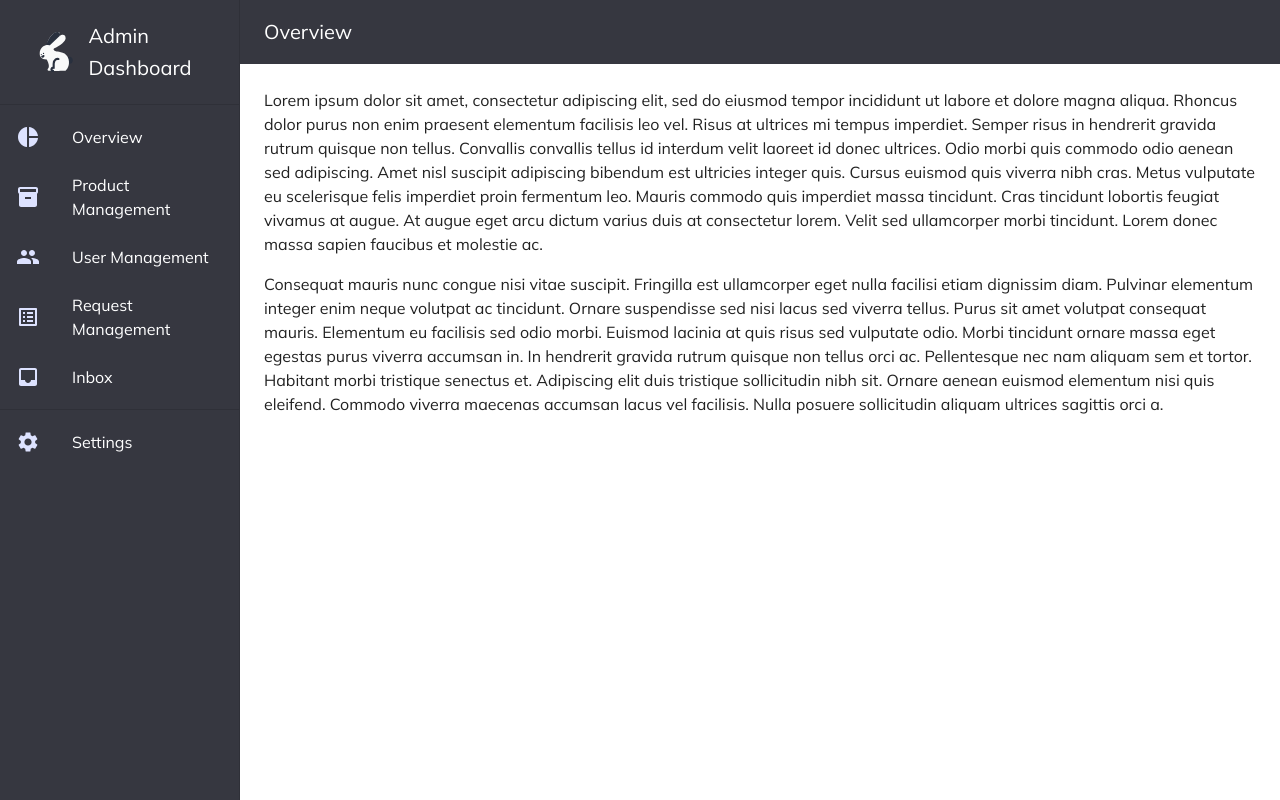
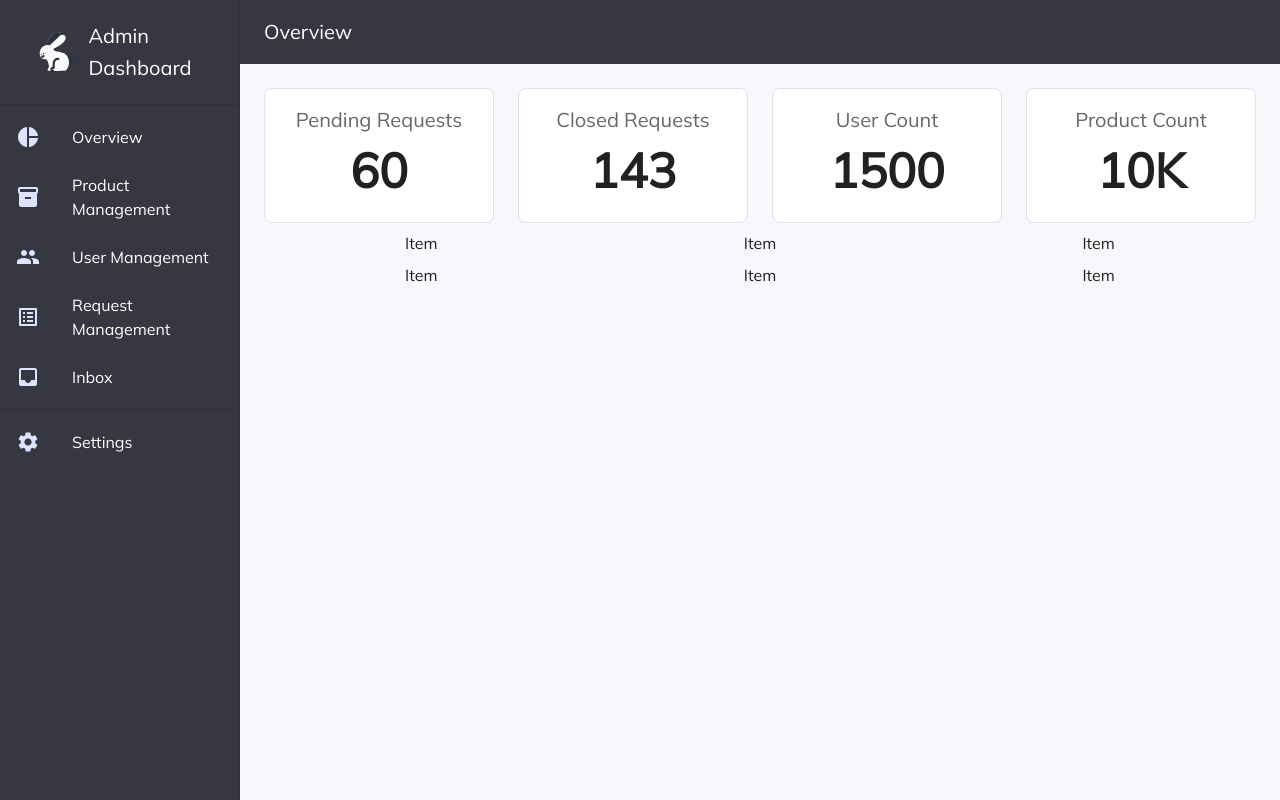
Before and after one commit to DBCare/anicare_admin_paneli, a React (Create React App) app: page / in a window 1280 px wide. Built offline with nearby package versions, Linux system fonts and the light colour scheme.

Commit message:
Overview sayfasındaki kart komponentleri oluşturuldu

```diff
--- a/src/App.js
+++ b/src/App.js
@@ -2,9 +2,17 @@ import './App.scss';
 import Box from '@mui/material/Box';
 import CssBaseline from '@mui/material/CssBaseline';
 import Toolbar from '@mui/material/Toolbar';
+
+import Card from '@mui/material/Card';
+import CardContent from '@mui/material/CardContent';
+import Button from '@mui/material/Button';
 import Typography from '@mui/material/Typography';
-import Sidebar from './components/Sidebar';
-import Header from './components/Header';
+import Grid from '@mui/material/Grid';
+
+import Sidebar from './components/Sidebar/';
+import Header from './components/Header/';
+import StatsCard from './components/StatsCard'
+
 
 const drawerWidth = 240;
 
@@ -13,44 +21,67 @@ function App() {
     <div className="App">
 			<Box sx={{ display: 'flex' }}>
 				<CssBaseline />
-				{/* Header */}
-				<Header
-					drawerWidth={drawerWidth}
-					text={"Overview"}
-				></Header>
+				<Header drawerWidth={drawerWidth} text={"Overview"}></Header>
 				<Sidebar drawerWidth={drawerWidth}></Sidebar>
 				<Box
 					component="main"
 					sx={{ flexGrow: 1, bgcolor: 'background.default', p: 3 }}
 				>
+					{/* gives a padding at top */}
 					<Toolbar />
-					<Typography paragraph>
-						Lorem ipsum dolor sit amet, consectetur adipiscing elit, sed do eiusmod
-						tempor incididunt ut labore et dolore magna aliqua. Rhoncus dolor purus non
-						enim praesent elementum facilisis leo vel. Risus at ultrices mi tempus
-						imperdiet. Semper risus in hendrerit gravida rutrum quisque non tellus.
-						Convallis convallis tellus id interdum velit laoreet id donec ultrices.
-						Odio morbi quis commodo odio aenean sed adipiscing. Amet nisl suscipit
-						adipiscing bibendum est ultricies integer quis. Cursus euismod quis viverra
-						nibh cras. Metus vulputate eu scelerisque felis imperdiet proin fermentum
-						leo. Mauris commodo quis imperdiet massa tincidunt. Cras tincidunt lobortis
-						feugiat vivamus at augue. At augue eget arcu dictum varius duis at
-						consectetur lorem. Velit sed ullamcorper morbi tincidunt. Lorem donec massa
-						sapien faucibus et molestie ac.
-					</Typography>
-					<Typography paragraph>
-						Consequat mauris nunc congue nisi vitae suscipit. Fringilla est ullamcorper
-						eget nulla facilisi etiam dignissim diam. Pulvinar elementum integer enim
-						neque volutpat ac tincidunt. Ornare suspendisse sed nisi lacus sed viverra
-						tellus. Purus sit amet volutpat consequat mauris. Elementum eu facilisis
-						sed odio morbi. Euismod lacinia at quis risus sed vulputate odio. Morbi
-						tincidunt ornare massa eget egestas purus viverra accumsan in. In hendrerit
-						gravida rutrum quisque non tellus orci ac. Pellentesque nec nam aliquam sem
-						et tortor. Habitant morbi tristique senectus et. Adipiscing elit duis
-						tristique sollicitudin nibh sit. Ornare aenean euismod elementum nisi quis
-						eleifend. Commodo viverra maecenas accumsan lacus vel facilisis. Nulla
-						posuere sollicitudin aliquam ultrices sagittis orci a.
-					</Typography>
+						<Grid sx={{textAlign:'center'}}  container spacing={1}>
+							<Grid container item spacing={3}>
+								<Grid item xs={3}>
+									<StatsCard
+										title={"Pending Requests"}
+										value={60}
+									/>
+								</Grid>
+								<Grid item xs={3}>
+									<StatsCard
+										title={"Closed Requests"}
+										value={143}
+									/>
+								</Grid>
+								<Grid item xs={3}>
+									<StatsCard
+										title={"User Count"}
+										value={1500}
+									/>
+								</Grid>
+								<Grid item xs={3}>
+									<StatsCard
+										title={"Product Count"}
+										value={"10K"}
+									/>
+								</Grid>
+							</Grid>
+							<Grid container item spacing={3}>
+								<Grid item xs={4}>
+									Item
+								</Grid>
+								<Grid item xs={4}>
+									Item
+								</Grid>
+								<Grid item xs={4}>
+									Item
+								</Grid>
+							</Grid>
+							<Grid container item spacing={3}>
+								<Grid item xs={4}>
+									Item
+								</Grid>
+								<Grid item xs={4}>
+									Item
+								</Grid>
+								<Grid item xs={4}>
+									Item
+								</Grid>
+							</Grid>
+						</Grid>
+
+
+
 				</Box>
 			</Box>
 
--- /dev/null
+++ b/src/_variables.scss
@@ -0,0 +1,3 @@
+$backgroundColor: "#F7F8FC";
+$primaryColor: "#363740";
+$secondaryColor: #DDE2FF;
--- a/src/components/Sidebar.scss
+++ /dev/null
@@ -1,4 +0,0 @@
-.MuiSvgIcon-root{
-	fill: #DDE2FF !important;
-
-}
--- a/src/components/Sidebar.js
+++ b/src/components/Sidebar/index.js
@@ -13,7 +13,7 @@ import InboxIcon from '@mui/icons-material/Inbox';
 import SettingsIcon from '@mui/icons-material/Settings';
 import Typography from '@mui/material/Typography';
 
-import './Sidebar.scss'
+import './index.scss'
 
 function SideBar({drawerWidth}) {
   return (
--- /dev/null
+++ b/src/components/Sidebar/index.scss
@@ -0,0 +1,5 @@
+@import '../../variables';
+
+.MuiSvgIcon-root{
+	fill: $secondaryColor !important;
+}
--- /dev/null
+++ b/src/components/StatsCard/index.js
@@ -0,0 +1,36 @@
+import Card from '@mui/material/Card';
+import CardContent from '@mui/material/CardContent';
+import Typography from '@mui/material/Typography';
+
+import './index.scss'
+
+function StatsCard({title, value}) {
+  return (
+    <Card className="stats-card"
+			sx={{
+				boxShadow:'none',
+				borderRadius:'8px',
+				border:'1px solid #DFE0EB'
+			}}
+
+		>
+			<CardContent
+				sx={{
+					cursor:'pointer',
+					'&:hover':{
+						color:"#3751FF"
+					}
+				}}
+			>
+				<Typography sx={{ fontSize: 20, textAlign:'center' }} color="text.secondary" gutterBottom>
+					{title}
+				</Typography>
+				<Typography sx={{fontWeight:'bold'}} variant="h3" component="div">
+					{value}
+				</Typography>
+			</CardContent>
+		</Card>
+  );
+}
+
+export default StatsCard;
--- /dev/null
+++ b/src/components/StatsCard/index.scss
@@ -0,0 +1,10 @@
+@import '../../variables';
+
+// .stats-card{
+// 	cursor: pointer;
+
+// 	&:hover{
+// 		color: #3751FF;
+// 	}
+
+// }
--- a/src/index.js
+++ b/src/index.js
@@ -9,8 +9,11 @@ import { ThemeProvider, createTheme } from '@mui/material/styles';
 const theme = createTheme({
   palette: {
     primary: {
-      main: '#363740',
+      main: "#363740",
     },
+		background: {
+      default: "#F7F8FC",
+    }
   },
 	typography:{
 		fontFamily:'Mulish'
```
Also changed, not shown: src/components/Header/index.js (renamed from src/components/Header.js).
